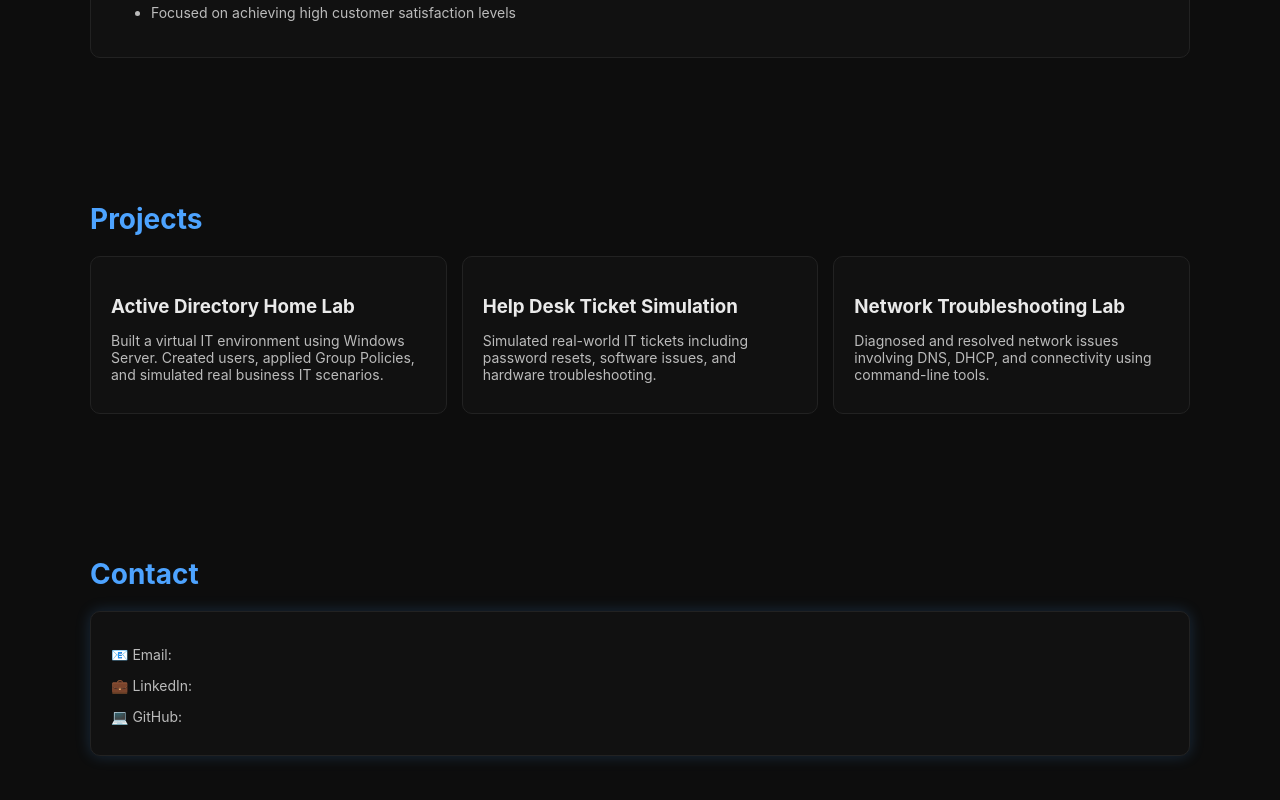
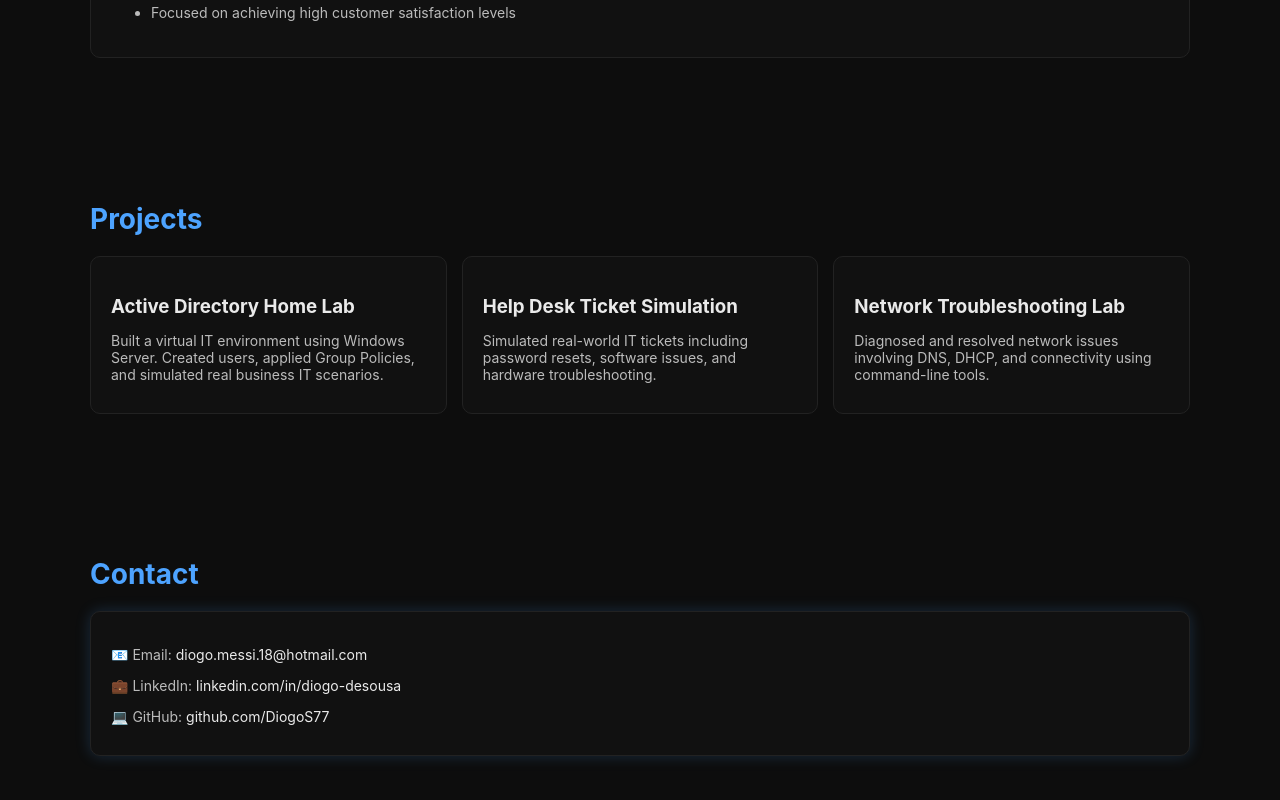
Before and after one commit to DiogoS77/Diogo-Portfolio, a React (Create React App) app: page / in a window 1280 px wide. Shown: the part 1418-2218 px from the top of the page. Built offline with nearby package versions, Linux system fonts and the light colour scheme; a web font is replaced by a local one.

Commit message:
added contact information and adjusted some basic css for it

```diff
--- a/src/components/pages/Home.js
+++ b/src/components/pages/Home.js
@@ -155,9 +155,32 @@ export default function Home() {
         <h2>Contact</h2>
 
         <div className="card glow">
-          <p>📧 Email: </p>
-          <p>💼 LinkedIn: </p>
-          <p>💻 GitHub: </p>
+          <p>
+            📧 Email:{" "}
+            <a href="mailto:diogo.messi.18@hotmail.com">
+              diogo.messi.18@hotmail.com
+            </a>
+          </p>
+          <p>
+            💼 LinkedIn:{" "}
+            <a
+              href="https://www.linkedin.com/in/diogo-desousa/"
+              target="_blank"
+              rel="noopener noreferrer"
+            >
+              linkedin.com/in/diogo-desousa
+            </a>
+          </p>
+          <p>
+            💻 GitHub:{" "}
+            <a
+              href="https://github.com/DiogoS77"
+              target="_blank"
+              rel="noopener noreferrer"
+            >
+              github.com/DiogoS77
+            </a>
+          </p>
         </div>
       </section>
     </div>
--- a/src/css/Home.css
+++ b/src/css/Home.css
@@ -159,3 +159,15 @@ h1 span {
 .right {
   width: 300px;
 }
+
+/* CONTACT LINKS */
+#contact a {
+  color: #eaeaea;
+  text-decoration: none;
+  transition: 0.3s;
+}
+
+#contact a:hover {
+  color: #4da3ff;
+  text-decoration: underline;
+}
```
